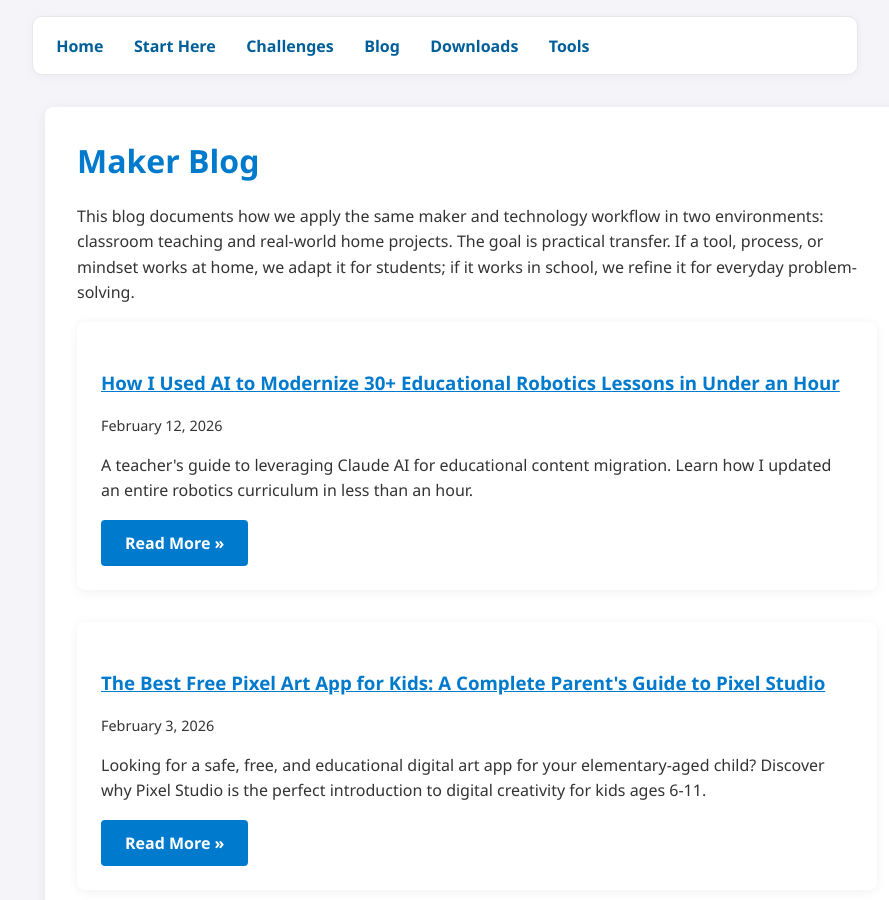
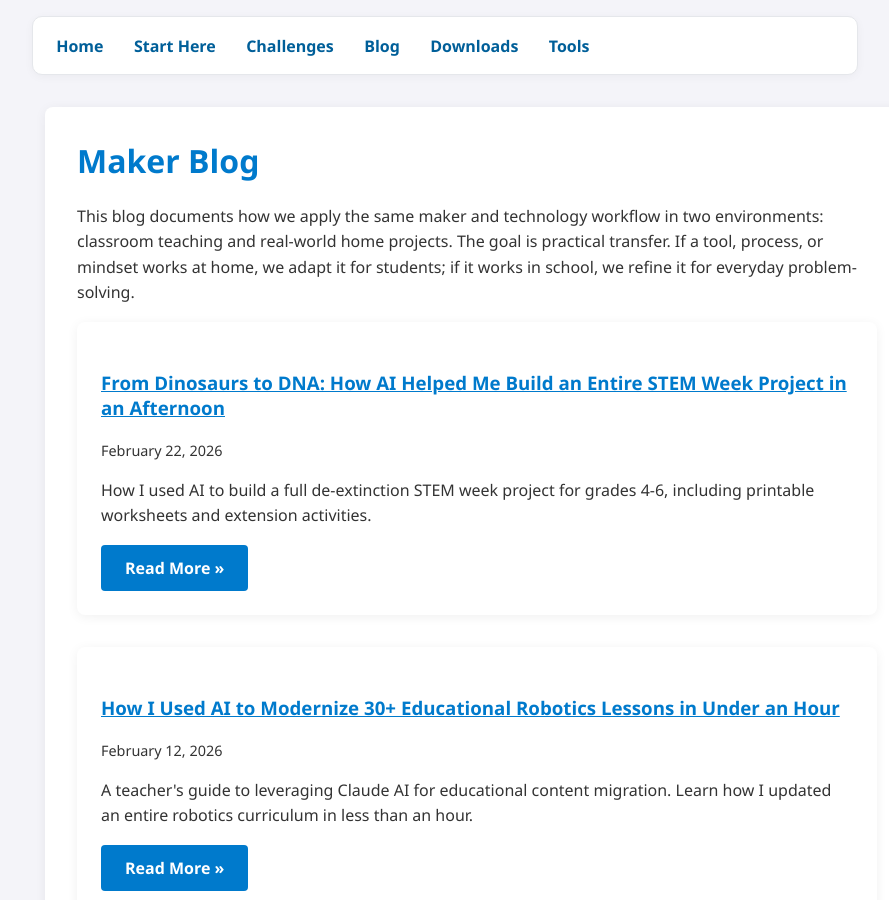
Before and after one commit to GW228g/maker404, a Jekyll site: the page built from blog/index.md, in a window 1280 px wide and 900 px high. Shown: the whole window, without its empty margins (195-1084 px from the left). Built offline with Jekyll 4.4.1, drawn with Linux system fonts in a browser that asks for light colours; some of the changed lines change nothing that is shown.

Commit message:
post updates

```diff
--- /dev/null
+++ b/_posts/2026-02-22-de-extinction-stem.md
@@ -0,0 +1,142 @@
+---
+layout: post
+title: "From Dinosaurs to DNA: How AI Helped Me Build an Entire STEM Week Project in an Afternoon"
+date: 2026-02-22
+categories: [education, ai-tools, stem, project-based-learning]
+excerpt: "How I used AI to build a full de-extinction STEM week project for grades 4-6, including printable worksheets and extension activities."
+---
+
+Let me start with an honest confession: I am not a classroom teacher. I'm a maker, a tinkerer, someone who gets excited about ideas and wants to share them. But I care a lot about education — and I've spent time thinking about what makes kids genuinely *curious* rather than just compliant.
+
+So when the idea of a STEM week project on **de-extinction** crossed my mind — you know, the whole "should we bring back the woolly mammoth?" question — I wanted to see how far I could run with it. And I wanted to use AI as my co-creator.
+
+What followed was a genuinely surprising afternoon.
+
+---
+
+## The Idea: De-Extinction as a STEM Springboard
+
+De-extinction is one of those topics that hits every note a good STEM project should:
+
+- It's **real science** happening right now (Colossal Biosciences is literally doing this)
+- It's **inherently controversial** — there's no clean "right answer"
+- It touches **multiple disciplines**: genetics, ecology, ethics, math, even media literacy
+- And perhaps most importantly — **kids already have opinions about it**
+
+Ask a 5th grader whether we should bring back the T-Rex and you will not get silence. That's where good projects start.
+
+The target age group here is **grades 4 through 6**, roughly 9–12 year olds. Old enough to handle nuance, young enough that a classroom rebranded as a "Colossal Biosciences Research Division" with lab coats and ID badges is still genuinely thrilling.
+
+---
+
+## What AI Made Possible (That Would Have Taken Days Otherwise)
+
+Here's the thing about busy teachers and parents putting together enrichment projects: the ideas are rarely the problem. It's the *execution*. Turning a good idea into a structured, ready-to-print, educator-friendly resource normally takes hours. Lesson plan, learning objectives, worksheets with appropriate reading levels, answer keys, discussion questions, differentiation for advanced students...
+
+I used Claude to build this out, and the conversation went something like this:
+
+1. I described the concept and the age group
+2. Claude generated a full 5-day project framework
+3. I pushed for more hands-on activities, more debate structure, more real-world connection
+4. Each time I asked "what else could we do?" it came back with genuinely different ideas
+5. From there, it built out printable worksheets — complete with writing lines, color-coded sections, tables, and challenge extensions
+
+The output included:
+
+- A **teacher guide** with a day-by-day schedule and vocabulary list
+- **5 core student worksheets** covering prehistoric animals, the science of de-extinction, environmental impact, debate prep, and a final verdict
+- **4 extension activity packs**: a population math modeling exercise, a creature design challenge, a research "case file" format called The Lazarus File, and a media literacy unit built around Colossal Biosciences specifically
+
+That's a full week of structured, differentiated, cross-curricular content. Built in an afternoon.
+
+---
+
+## The Activities Worth Highlighting
+
+A few of these stand out as genuinely memorable rather than just educational:
+
+### 📊 Population Modeling — Math That Actually Means Something
+
+Students start with 20 mammoths. The population doubles every 10 years. Each mammoth needs 500 km² of land. Siberia has 3.2 million km² of suitable habitat.
+
+*When do they run out of space?*
+
+Students fill in a table, plot a graph, watch exponential growth happen with their own pencil, and then face a committee decision: introduce predators, relocate herds, or shut the program down. It's multiplication and graphing, but it lands because the stakes feel real.
+
+### 🦎 Creature Design Challenge — Science Meets Imagination
+
+Students invent a fictional de-extinct animal by combining DNA from two or more real species. They draw it, label which features came from which animal and why, write up its habitat and diet, and then argue before a mock ethics committee whether it should be released into the wild.
+
+This one is especially good for students who aren't naturally drawn to traditional science tasks. Give a creative kid permission to invent a mammoth-eagle hybrid with sabre-tooth adaptations and watch them write three pages without being asked.
+
+### 🔍 The Lazarus File — Research With a Narrative Hook
+
+Students build a detective-style dossier on one extinct animal: vital stats, cause of extinction, closest living relative, scientific feasibility of de-extinction, and a final verdict. They present it to the class as a "briefing."
+
+The framing matters enormously here. "Do a research report" gets groans. "You're a detective presenting a case file to decide whether this species gets a second chance" gets investment.
+
+### 📰 De-Extinction in the News — Media Literacy Built In
+
+This one uses Colossal Biosciences as a real-world anchor. Students research what the company has *actually* achieved versus what the headlines claim, sort statements into "confirmed fact / in progress / science fiction," and then write their own balanced news article.
+
+In a world where kids consume a lot of content, teaching them to ask *who wrote this, when, and why* is arguably more important than the biology.
+
+---
+
+## Making It a Full Experience, Not Just a Worksheet Pack
+
+The best feedback I've gotten on project-based learning is that the *environment* matters as much as the content. Some low-cost ideas that transform this from a topic into an experience:
+
+**Rebrand the classroom.** A sign on the door, printed "Research Division" ID badges, a wall display called "The De-Extinction Files" that builds throughout the week — none of this costs money, but all of it tells students this week is different.
+
+**Do the strawberry DNA extraction.** Crushing a strawberry with dish soap, salt, and cold rubbing alcohol to pull out actual visible DNA strands is about 20 minutes, costs almost nothing, and never fails to get a reaction. It answers the question "but what actually *is* DNA?" better than any explanation.
+
+**Run a Day 1 / Day 5 vote.** On Monday, ask: should we bring back the woolly mammoth? Record the vote publicly. Ask again on Friday. The shift — or the lack of shift — becomes its own discussion. Did learning change anyone's mind? Why or why not?
+
+**End with a tribunal, not a test.** Assign students roles — scientist, farmer near the release zone, conservation biologist, government budget officer, Indigenous land community representative — and run a mock ethics committee hearing. There is no right answer, which means everyone has to actually *think* rather than remember.
+
+---
+
+## Why This Matters for AI and Education
+
+I want to be clear about something: **AI didn't replace the teacher here. It replaced the blank page.**
+
+The ideas that made this project interesting came from knowing what engages this age group, what good project-based learning looks like, and what questions are worth asking. AI made it possible to take those instincts and build them into a complete, polished, ready-to-use resource — fast.
+
+For a busy teacher balancing 25 other things, or a parent trying to put together something genuinely enriching for a home educator or after-school group, that matters. The gap between "I have a great idea" and "I have something I can actually use Monday morning" used to be a weekend of work. Now it can be an afternoon conversation.
+
+There's something exciting about that — and also something worth thinking about carefully. AI is very good at generating *content*. It still takes a human to know whether that content is *right* for a specific group of kids, to spot what needs adjusting, and to actually stand in the room and make it come alive.
+
+The tool is extraordinary. The teacher still matters.
+
+---
+
+## Download the Project
+
+I've packaged the full de-extinction STEM project — teacher guide, 5 core worksheets, and all 4 extension activity packs — as a Word document (.docx) so you can edit, adapt, and make it your own.
+
+**👉 [Download: De-Extinction STEM Week Project (.docx)](/downloads/DeExtinction_STEM_Project.docx)**
+
+**👉 [Download: De-Extinction Four Activities Pack (.docx)](/downloads/DeExtinction_Four_Activities.docx)**
+
+Swap in your own animals. Adjust the reading level. Remove the activities that don't fit your time. Add your school name to the header. That's the point.
+
+If you use it — or adapt it into something even better — I'd genuinely love to hear about it.
+
+---
+
+## One Last Thing
+
+The question at the heart of this project — *should we bring back prehistoric animals?* — doesn't have a right answer. And that's exactly why it's worth asking.
+
+The best STEM education doesn't just teach kids what scientists know. It teaches them how scientists *think* — how to weigh evidence, hold two competing ideas at once, argue a position while staying genuinely open to being wrong.
+
+If a student walks out of this week more curious about genetics, or more skeptical of a headline, or just more comfortable saying "I'm not sure, but here's what I think" — that's the win.
+
+A woolly mammoth walking the Siberian tundra would be extraordinary. A classroom full of kids who know how to think about whether it should? That might be more important.
+
+---
+
+*Have questions, ideas, or adaptations to share? Drop them in the comments or reach out through the contact page.*
+
+*— maker404*
--- a/downloads/index.md
+++ b/downloads/index.md
@@ -12,6 +12,8 @@ Ready-to-use lesson plans, activity guides, and reference materials for your cla
 
 * **[60-Minute Maker Challenges](/downloads/60-Minute-Maker-Challenges.pdf)** – Quick, failure-friendly projects for K-6 classrooms
 * **[First Week of Makerspace Lesson Plan](/downloads/First-Week-Makerspace-Lesson-Plan.pdf)** – 5-day curriculum for building maker culture
+* **[De-Extinction STEM Week Project](/downloads/DeExtinction_STEM_Project.docx)** – Editable teacher guide and student worksheets for grades 4-6
+* **[De-Extinction Four Activities Pack](/downloads/DeExtinction_Four_Activities.docx)** – Extension activities for modeling, design, research, and media literacy
 
 ## 🛠️ Supply Lists & Checklists
 
```
Also changed, not shown: 2 other files.
